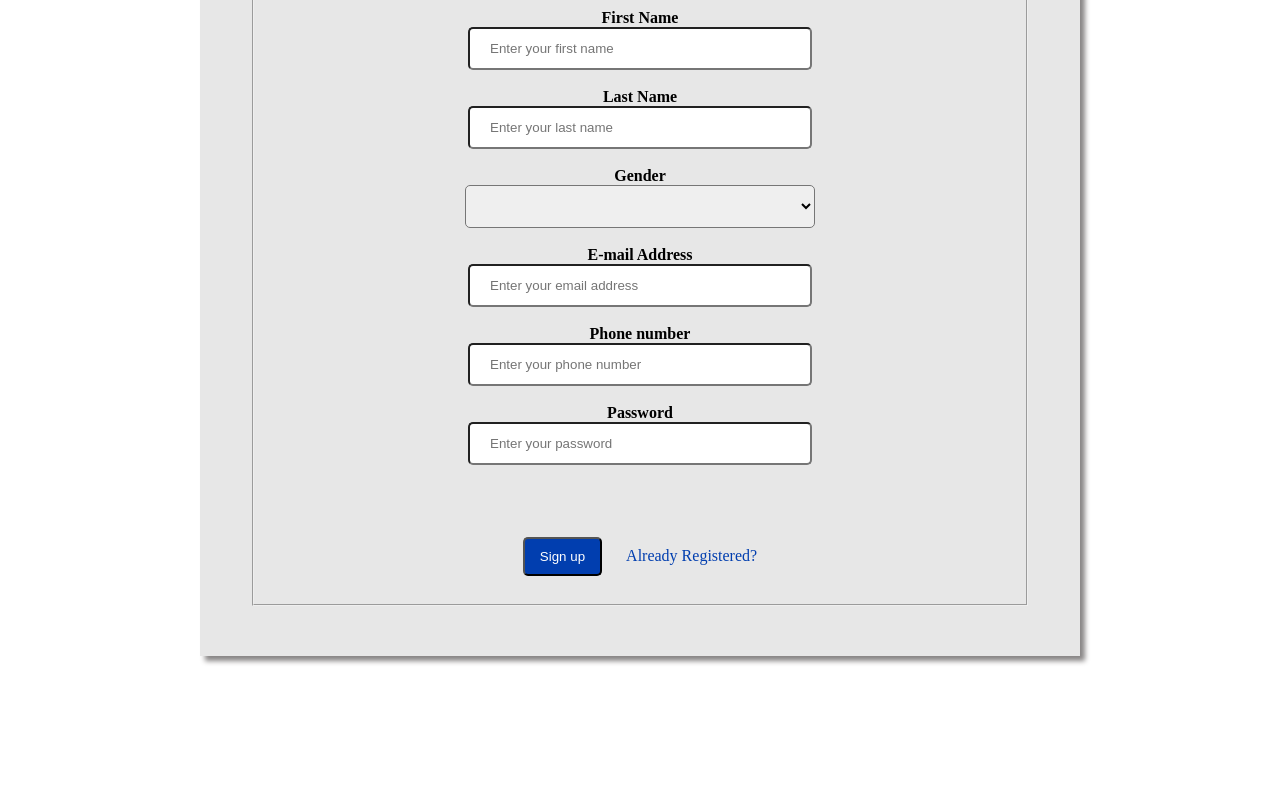
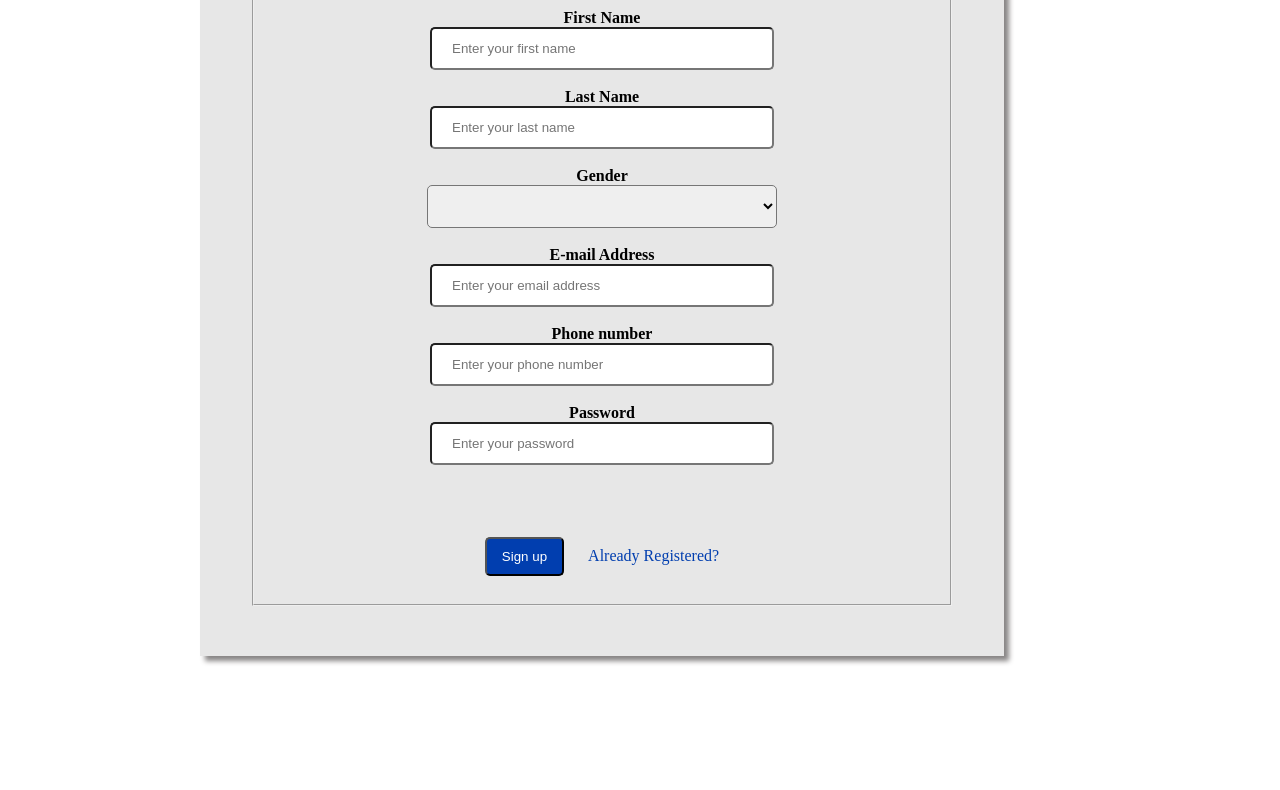
Before and after one commit to ubong2/ubong2.github.io, a plain HTML site: page signup.html in a window 1280 px wide. Shown: the part 328-1118 px from the top of the page. Drawn offline with Linux system fonts and the light colour scheme.

Commit message:
Update signup.html

```diff
--- a/signup.html
+++ b/signup.html
@@ -97,7 +97,7 @@
             </ul>
         </nav>
     <div style= "background-color: #ffffff; padding: 200px;">
-            <section style="clear: both; background-color: rgb(231, 231, 231); padding: 50px;box-shadow: 5px 5px 5px #888585;">
+            <section style="clear: both; background-color: rgb(231, 231, 231); width: 80%; padding: 50px;box-shadow: 5px 5px 5px #888585;">
 
                 <br>
                 <br>
```
